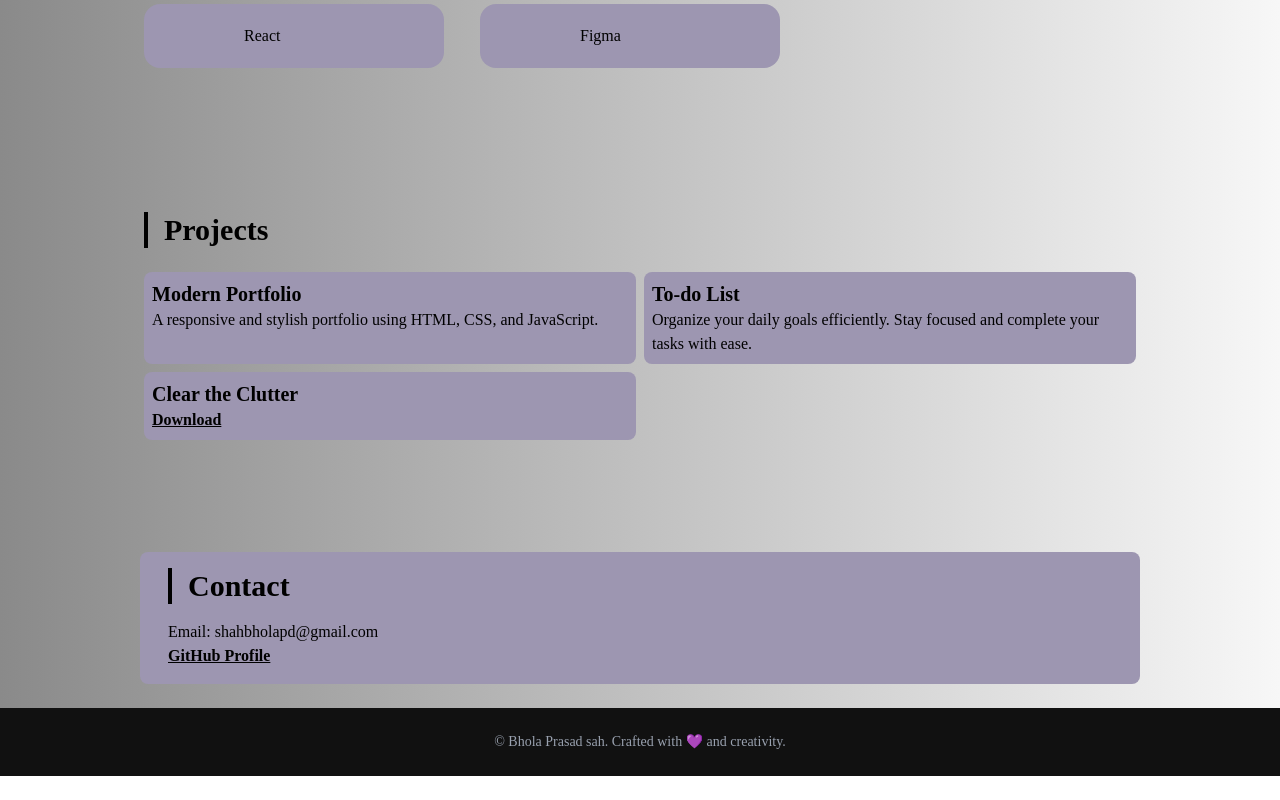
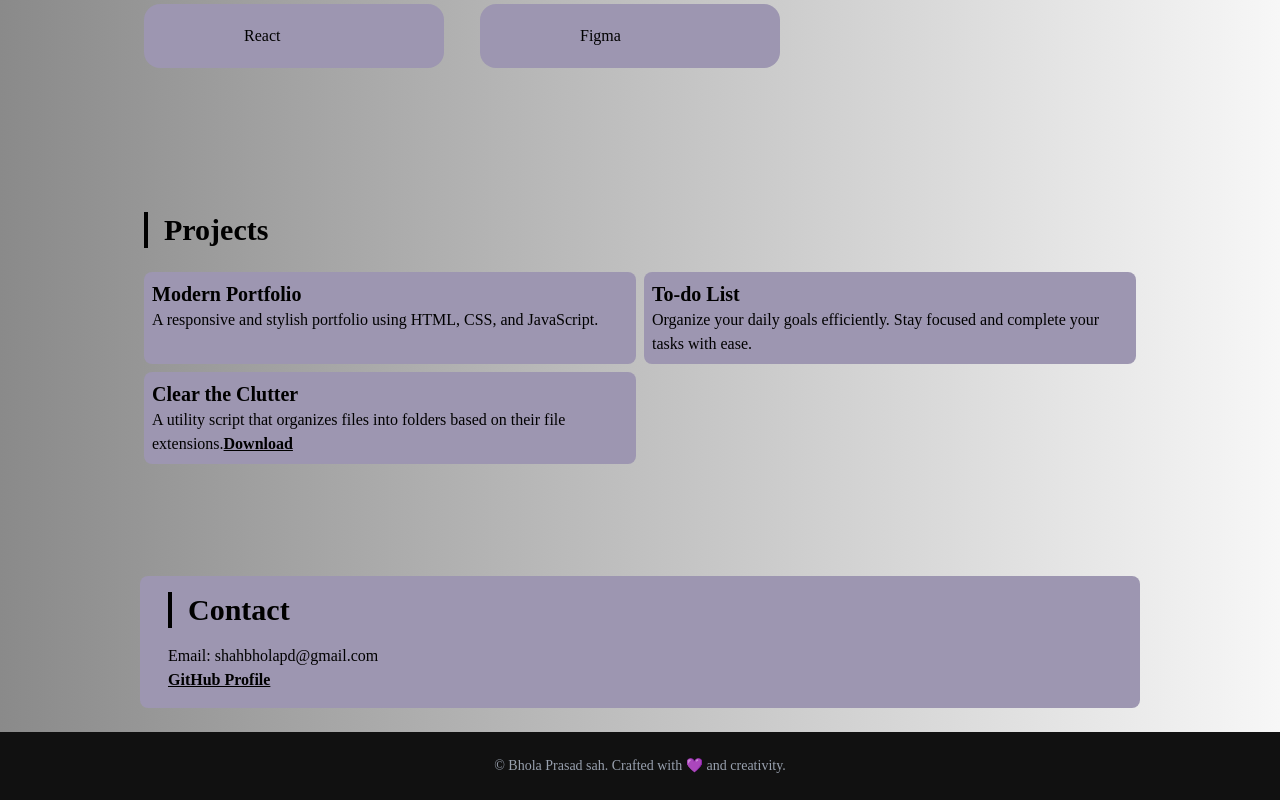
Before and after one commit to bholey-beep/Portfolio, a React (Vite) app: page / in a window 1280 px wide. Shown: the part 923-1723 px from the top of the page. Before the commit the page ends 1699 px from the top, so only its background shows below. Built offline with nearby package versions, Linux system fonts and the light colour scheme.

Commit message:
Update Projects.jsx

```diff
--- a/src/Projects.jsx
+++ b/src/Projects.jsx
@@ -25,6 +25,8 @@ const Projects = () => {
     </div>
     <div data-aos="fade-right" className="bg-[#9d96b1] p-2 rounded-lg">
       <h3 className="text-xl font-bold">Clear the Clutter</h3>
+  <p>
+  A utility script that organizes files into folders based on their file extensions.
   <a
     href="https://github.com/bholey-beep/clutter/releases/download/v1.0.0/Clutter.zip "
     download
@@ -32,6 +34,7 @@ const Projects = () => {
   >
     Download
   </a>
+</p>
   </div>
   </div>
 </section>
```
Lines whose indentation alone changed are shown as unchanged.
